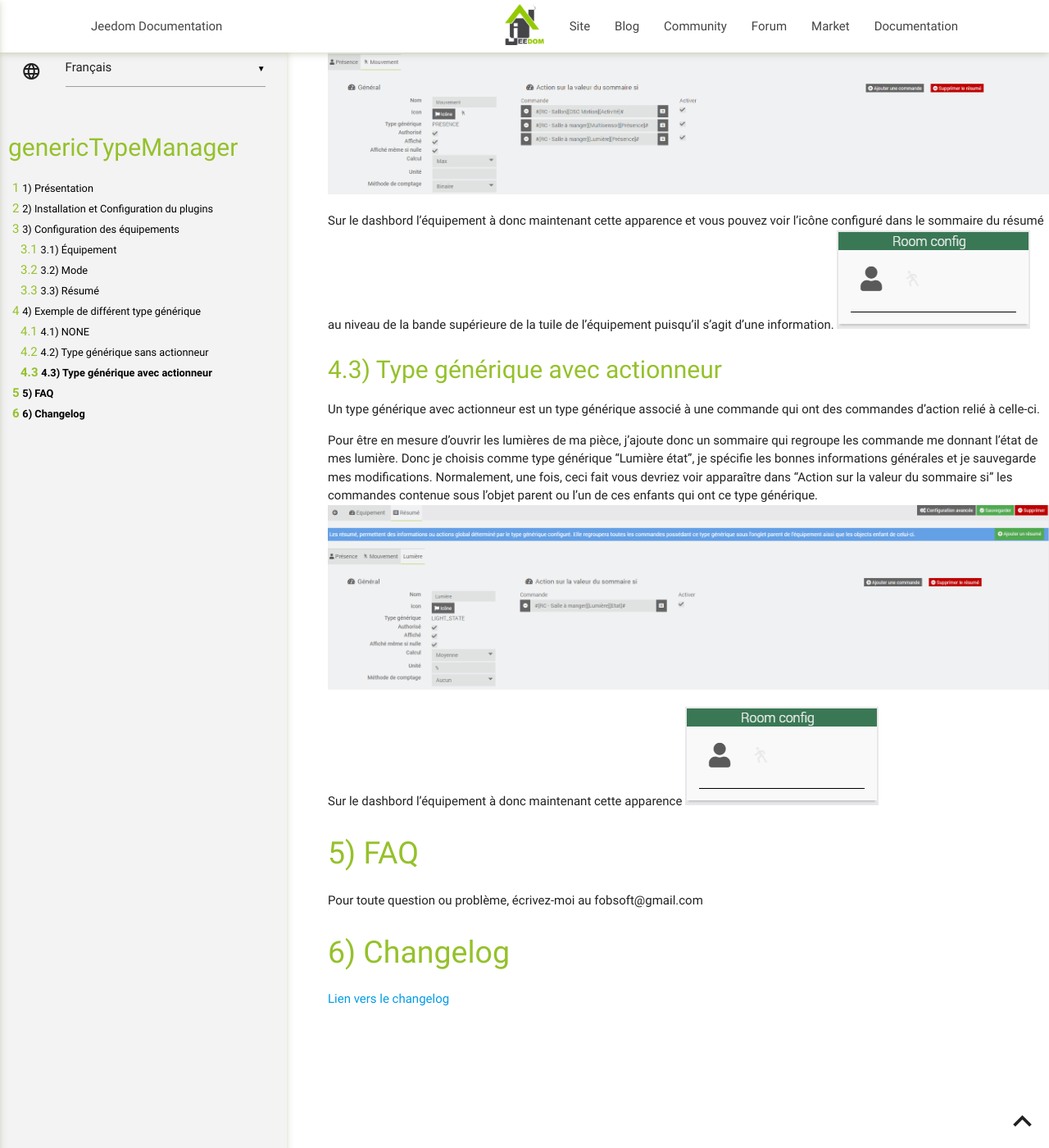
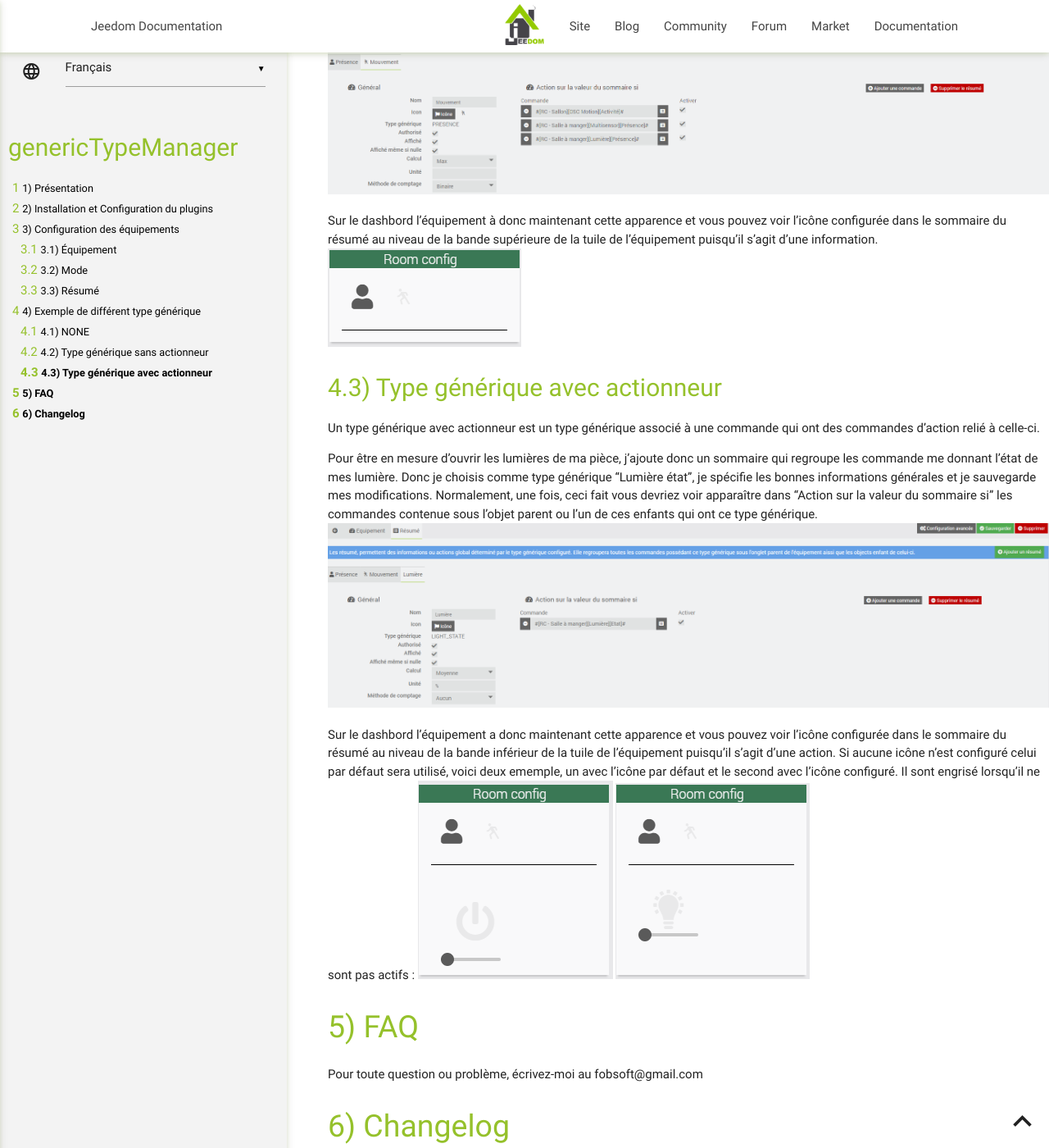
Before and after one commit to fobsoft/jeedom-plugins-documentation, a Jekyll site: the page built from genericTypeManager/fr_FR/index.md, in a window 1280 px wide and 1400 px high, scrolled down 3916 px. Shown: the whole window at 82% size. Built offline with Jekyll 4.4.1, drawn with Linux system fonts in a browser that asks for light colours; some of the changed text lies outside the part shown.

Commit message:
Update index.md

```diff
--- a/genericTypeManager/fr_FR/index.md
+++ b/genericTypeManager/fr_FR/index.md
@@ -73,7 +73,7 @@
 Pour être en mesure de mettre mes pièces en mode "Veille" ou "Absence", je calcule le maximum de deux valeurs que possède chacun des profils de la maison soit (Present ou Proximité). Donc si une seule de ces valeurs binaire est à un, le sommaire résultat de résumé sera à 1. Mais comme ces commandes ne sont pas dans l'objet parent de l'équipement ou l'un de ces enfants, j'ai ajouté chacune des commandes manuellement. Éventuellement, j'ajouterais la possibilité de spécifier l'objet parent du résumé et dans ce cas, j'aurais appliqué l'objet "Profil", ainsi, je n'aurais plus l'obligation d'ajouter les commandes manuellement, pour l'instant l'objet parent du sommaire est le même que celui de l'équipement courant.
 ![RésuméNone](../images/RésuméNone.png)
 
-Sur le dashbord l'équipement a donc cette apparence et vous pouvez voir l'icône configuré dans le sommaire du résumé au niveau de la bande supérieure de la tuile de l'équipement puisqu'il s'agit d'une information.
+Sur le dashbord l'équipement a donc cette apparence et vous pouvez voir l'icône configurée dans le sommaire du résumé au niveau de la bande supérieure de la tuile de l'équipement puisqu'il s'agit d'une information.
 ![DashbordNone](../images/DashbordNone.png)
 
 ## Type générique sans actionneur
@@ -82,7 +82,7 @@
 Pour être en mesure de mettre mes pièces en mode "Présent", j'ajoute un sommaire qui regroupe mes capteurs de présence. Donc je choisis comme type générique "Présence", je spécifie les bonnes informations générales et je sauvegarde mes modifications. Normalement, une fois, ceci fait vous devriez voir apparaître dans "Action sur la valeur du sommaire si" les commandes contenue sous l'objet parent ou l'un de ces enfants qui ont ce type générique.
 ![RésuméInfo](../images/RésuméInfo.png)
 
-Sur le dashbord l'équipement à donc maintenant cette apparence et vous pouvez voir l'icône configuré dans le sommaire du résumé au niveau de la bande supérieure de la tuile de l'équipement puisqu'il s'agit d'une information.
+Sur le dashbord l'équipement à donc maintenant cette apparence et vous pouvez voir l'icône configurée dans le sommaire du résumé au niveau de la bande supérieure de la tuile de l'équipement puisqu'il s'agit d'une information.
 ![DashbordInfo](../images/DashbordInfo.png)
 
 ## Type générique avec actionneur
@@ -91,8 +91,10 @@
 Pour être en mesure d'ouvrir les lumières de ma pièce, j'ajoute donc un sommaire qui regroupe les commande me donnant l'état de mes lumière. Donc je choisis comme type générique "Lumière état", je spécifie les bonnes informations générales et je sauvegarde mes modifications. Normalement, une fois, ceci fait vous devriez voir apparaître dans "Action sur la valeur du sommaire si" les commandes contenue sous l'objet parent ou l'un de ces enfants qui ont ce type générique.
 ![RésuméAction](../images/RésuméAction.png)
 
-Sur le dashbord l'équipement à donc maintenant cette apparence
-![DashbordInfo](../images/DashbordInfo.png)
+Sur le dashbord l'équipement a donc maintenant cette apparence et vous pouvez voir l'icône configurée dans le sommaire du résumé au niveau de la bande inférieur de la tuile de l'équipement puisqu'il s'agit d'une action.
+Si aucune icône n'est configuré celui par défaut sera utilisé, voici deux ememple, un avec l'icône par défaut et le second avec l'icône configuré. Il sont engrisé lorsqu'il ne sont pas actifs :
+![DashbordAction1](../images/DashbordAction1.png)
+![DashbordAction2](../images/DashbordAction2.png)
 
 # FAQ
 Pour toute question ou problème, écrivez-moi au fobsoft@gmail.com
```
